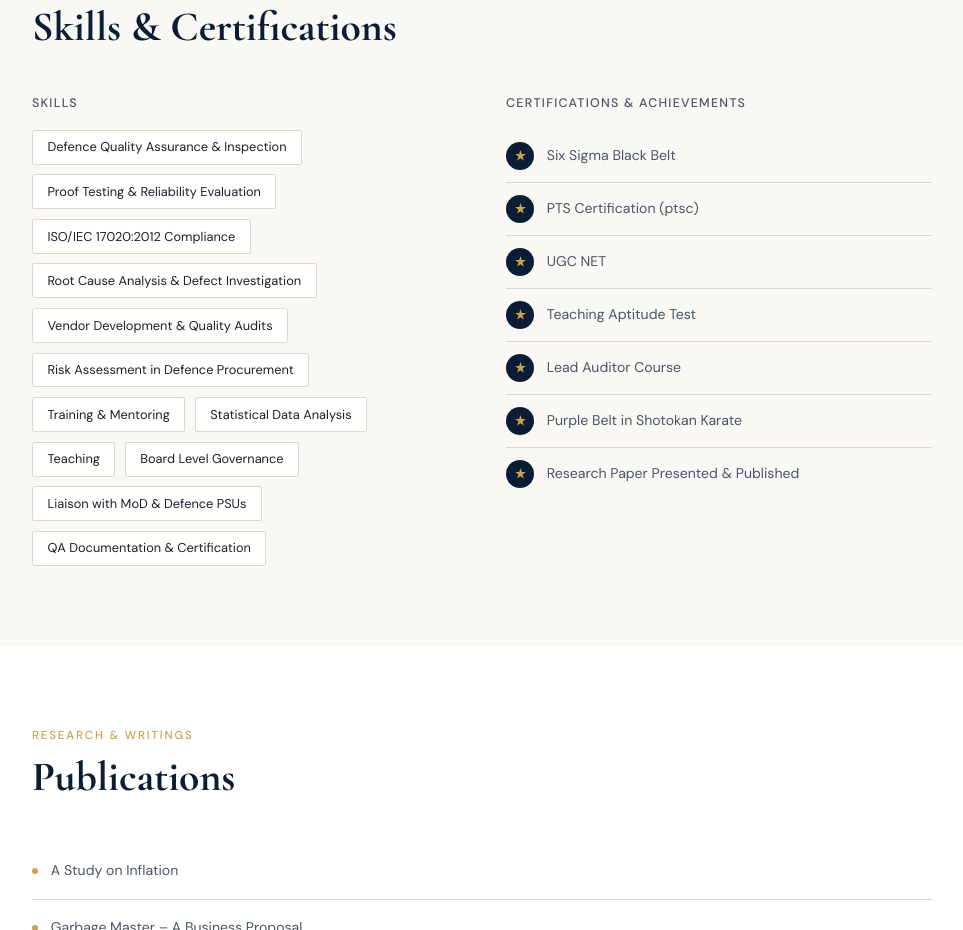
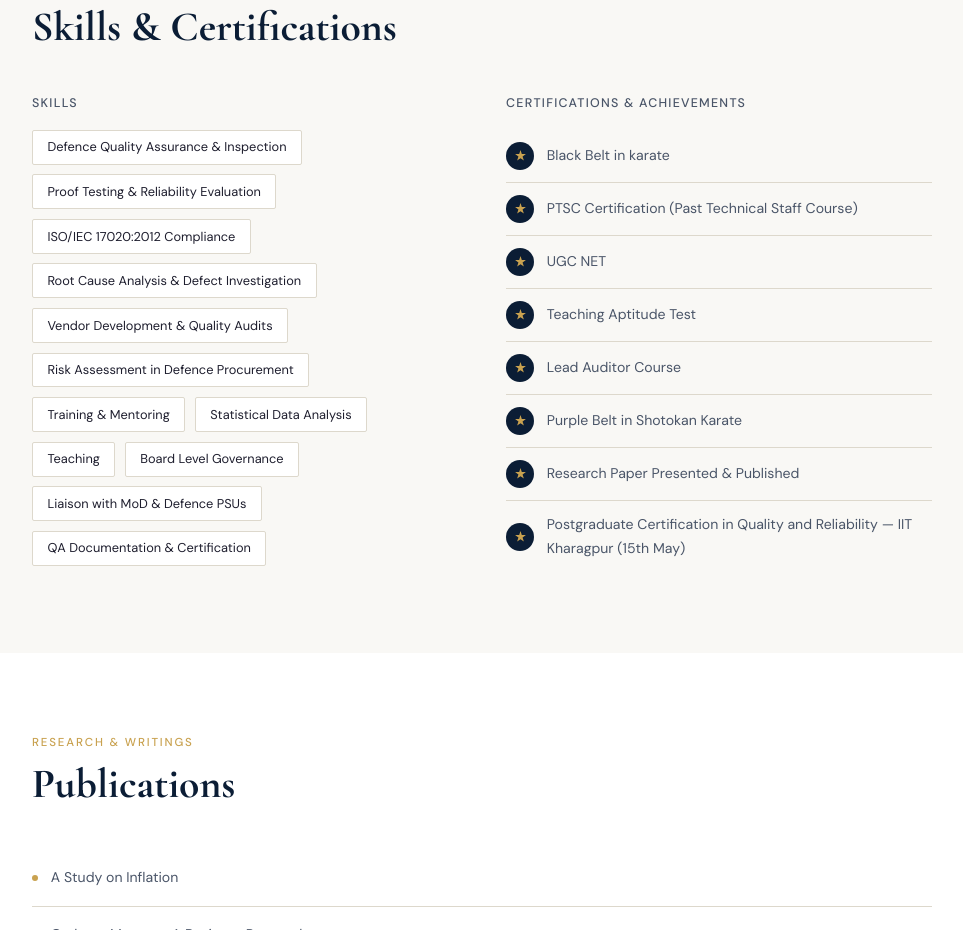
Before and after one commit to Lakshmibc25/UPDATED-PORTFOLIO, a plain HTML site: page index.html in a window 1280 px wide. Shown: the part 4891-5821 px from the top of the page, without its empty margins (158-1121 px from the left). Drawn offline with nearby package versions, Linux system fonts and the light colour scheme.

Commit message:
Update index.html

```diff
--- a/index.html
+++ b/index.html
@@ -717,11 +717,11 @@
         <ul class="cert-list">
           <li>
             <div class="cert-icon"><svg viewBox="0 0 24 24"><path d="M12 2l2.4 7.4H22l-6.2 4.5 2.4 7.4L12 17l-6.2 4.3 2.4-7.4L2 9.4h7.6z"/></svg></div>
-            Six Sigma Black Belt
+            Black Belt in karate
           </li>
           <li>
             <div class="cert-icon"><svg viewBox="0 0 24 24"><path d="M12 2l2.4 7.4H22l-6.2 4.5 2.4 7.4L12 17l-6.2 4.3 2.4-7.4L2 9.4h7.6z"/></svg></div>
-            PTS Certification (ptsc)
+            PTSC Certification (Past Technical Staff Course)
           </li>
           <li>
             <div class="cert-icon"><svg viewBox="0 0 24 24"><path d="M12 2l2.4 7.4H22l-6.2 4.5 2.4 7.4L12 17l-6.2 4.3 2.4-7.4L2 9.4h7.6z"/></svg></div>
@@ -739,10 +739,16 @@
             <div class="cert-icon"><svg viewBox="0 0 24 24"><path d="M12 2l2.4 7.4H22l-6.2 4.5 2.4 7.4L12 17l-6.2 4.3 2.4-7.4L2 9.4h7.6z"/></svg></div>
             Purple Belt in Shotokan Karate
           </li>
+
           <li>
             <div class="cert-icon"><svg viewBox="0 0 24 24"><path d="M12 2l2.4 7.4H22l-6.2 4.5 2.4 7.4L12 17l-6.2 4.3 2.4-7.4L2 9.4h7.6z"/></svg></div>
             Research Paper Presented &amp; Published
           </li>
+          <li>
+            <div class="cert-icon"><svg viewBox="0 0 24 24"><path d="M12 2l2.4 7.4H22l-6.2 4.5 2.4 7.4L12 17l-6.2 4.3 2.4-7.4L2 9.4h7.6z"/></svg></div>
+            Postgraduate Certification in Quality and Reliability — IIT Kharagpur (15th May)
+          </li>
+
         </ul>
       </div>
 
```
